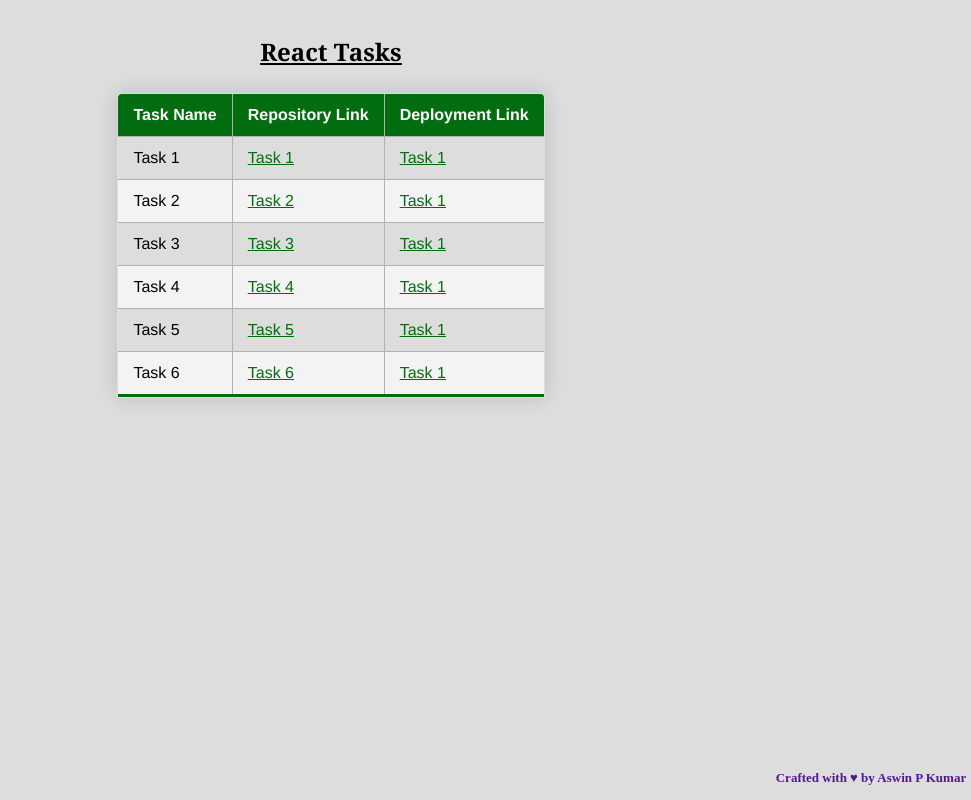
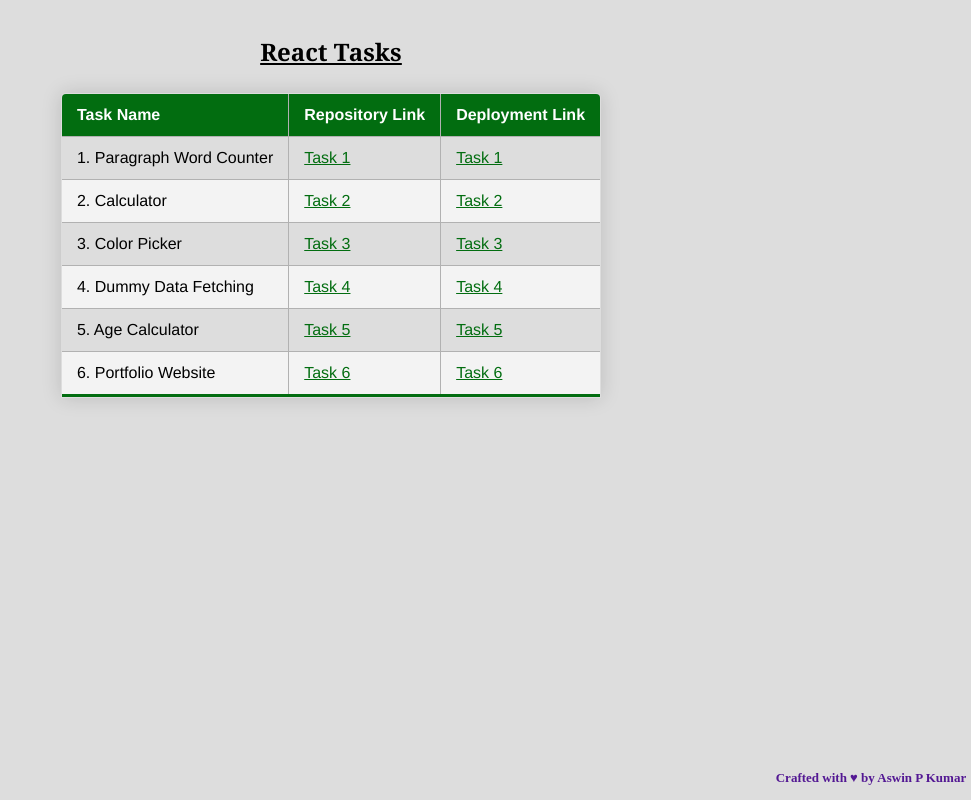
Before and after one commit to AswinPKumar01/React-Tasks, a plain HTML site: page index.html in a window 1280 px wide. Shown: the whole page, without its empty margins (309-1280 px from the left). Drawn offline with Linux system fonts and the light colour scheme.

Commit message:
added all the tasks

```diff
--- a/index.css
+++ b/index.css
@@ -1,7 +1,8 @@
-
-
-body{
-    background-color: #dddddd;
+body {
+    background: linear-gradient(to right, #dddddd, #dddddd); /* Set your initial gradient background */
+    background-repeat: no-repeat;
+    background-attachment: fixed;
+    transition: background 0.3s; /* Add a smooth transition for the background */
 }
 
 table {
--- a/index.html
+++ b/index.html
@@ -10,62 +10,61 @@
   <h2><u>React Tasks</u></h2>
     <table class="rt">
         <thead>
-
           <tr>
             <th>Task Name</th>
             <th>Repository Link</th>
             <th>Deployment Link</th>
           </tr>
-
         </thead>
 
         <tbody>
-          <tr class = "rr">
-            <td>Task 1</td>
+          <tr class="rr" data-screenshot="screenshot1.png">
+            <td>1. Paragraph Word Counter</td>
             <td> <a href="https://github.com/AswinPKumar01/Word-Counter" target="_blank">Task 1</a></td>
             <td> <a href="https://paragraph-word-counter-three.vercel.app" target="_blank">Task 1</a></td>
-
           </tr>
 
-        <tr class = "rr">
-            <td>Task 2</td>
+          <tr class="rr" data-screenshot="screenshot2.png">
+            <td>2. Calculator</td>
             <td> <a href="https://github.com/AswinPKumar01/React-Calculator" target="_blank">Task 2</a></td>
-            <td> <a href="https://react-calculator-one-tawny.vercel.app" target="_blank">Task 1</a></td>
-
+            <td> <a href="https://react-calculator-one-tawny.vercel.app" target="_blank">Task 2</a></td>
           </tr>
 
-        <tr class = "rr">
-            <td>Task 3</td>
-            <td> <a href="Bootstrap/Task_3.html" target="_blank">Task 3</a></td>
-            <td> <a href="Bootstrap/Task_1.html" target="_blank">Task 1</a></td>
-
+          <tr class="rr" data-screenshot="screenshot3.png">
+            <td>3. Color Picker</td>
+            <td> <a href="https://github.com/AswinPKumar01/React-Color-Picker" target="_blank">Task 3</a></td>
+            <td> <a href="https://react-color-picker-eight.vercel.app" target="_blank">Task 3</a></td>
           </tr>
 
-        <tr class = "rr">
-            <td>Task 4</td>
-            <td> <a href="Bootstrap/Task_4.html" target="_blank">Task 4</a></td>
-            <td> <a href="Bootstrap/Task_1.html" target="_blank">Task 1</a></td>
-
+          <tr class="rr" data-screenshot="screenshot4.png">
+            <td>4. Dummy Data Fetching</td>
+            <td> <a href="https://github.com/AswinPKumar01/React-Dummy-Data-Project" target="_blank">Task 4</a></td>
+            <td> <a href="https://react-dummy-data-dusky.vercel.app" target="_blank">Task 4</a></td>
           </tr>
 
-        <tr class = "rr">
-            <td>Task 5</td>
-            <td> <a href="Bootstrap/Task_5.html" target="_blank">Task 5</a></td>
-            <td> <a href="Bootstrap/Task_1.html" target="_blank">Task 1</a></td>
-
+          <tr class="rr" data-screenshot="screenshot5.png">
+            <td>5. Age Calculator</td>
+            <td> <a href="https://github.com/AswinPKumar01/React-Age-Calculator" target="_blank">Task 5</a></td>
+            <td> <a href="https://age-calculator-beryl-one.vercel.app" target="_blank">Task 5</a></td>
           </tr>
 
-        <tr class = "rr">
-          <td>Task 6</td>
-          <td> <a href="Bootstrap/Task_6.html" target="_blank">Task 6</a></td>
-          <td> <a href="Bootstrap/Task_1.html" target="_blank">Task 1</a></td>
+          <tr class="rr" data-screenshot="screenshot6.png">
+            <td>6. Portfolio Website</td>
+            <td> <a href="https://github.com/AswinPKumar01/React-Portfolio-Project" target="_blank">Task 6</a></td>
+            <td> <a href="https://react-portfolio-steel-omega.vercel.app" target="_blank">Task 6</a></td>
+          </tr>
 
-      </tr>
+          <!-- Add more rows for other tasks here -->
+
         </tbody>
     </table>
 
-
+    <!-- Add the screenshot container outside the table -->
+    <div id="screenshot-container">
+        <img id="screenshot-image" src="">
+    </div>
 
     <footer><label>Crafted with &hearts; by Aswin P Kumar</label></footer>
+    <script src="index.js"></script>
 </body>
 </html>
--- /dev/null
+++ b/index.js
@@ -0,0 +1,20 @@
+document.addEventListener("DOMContentLoaded", function () {
+    const tableRows = document.querySelectorAll(".rr");
+
+    tableRows.forEach((row) => {
+        row.addEventListener("mouseover", function () {
+            document.body.style.background = generateRandomGradient();
+        });
+
+        row.addEventListener("mouseout", function () {
+            document.body.style.background = "linear-gradient(to right, #f0f0f0, #ffffff)"; // Restore the initial gradient background
+        });
+    });
+});
+
+function generateRandomGradient() {
+    // Generate a random gradient color
+    const startColor = `hsl(${Math.random() * 360}, 80%, 90%)`;
+    const endColor = `hsl(${Math.random() * 360}, 80%, 90%)`;
+    return `linear-gradient(to right, ${startColor}, ${endColor})`;
+}
```
Lines whose indentation alone changed are shown as unchanged.
